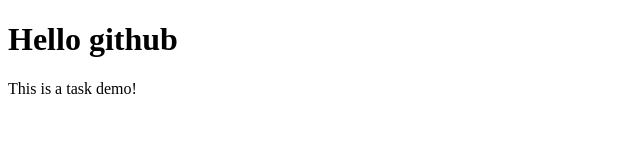
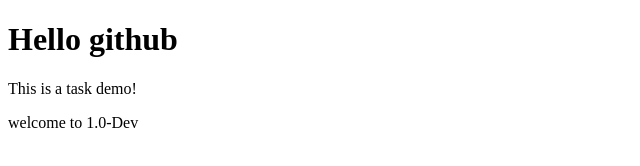
Before and after one commit to moumi06/task-demo, a plain HTML site: page index.html in a window 1280 px wide. Shown: the whole page, without its empty margins (0-640 px from the left). Drawn offline with Linux system fonts and the light colour scheme.

Commit message:
Dev:dev added on 1.0-dev

```diff
--- a/index.html
+++ b/index.html
@@ -8,5 +8,6 @@
 <body>
     <h1>Hello github</h1>
     <p>This is a task demo!</p>
+    <p>welcome to 1.0-Dev</p>
 </body>
 </html>
```
